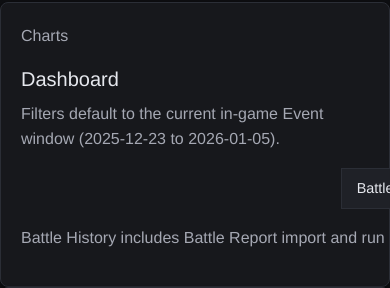
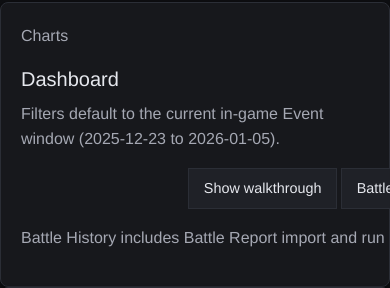
Before and after one commit to mahbam42/theTowerStats, a Django app: page /charts/ in a window 390 px wide; the page is wider, and only the part inside the window is pictured. Shown: the part 200-488 px from the top of that part. Run offline with Django 4.2, Linux system fonts and the light colour scheme; the visitor is signed in with stand-in values (Sample User, id 1); data comes from the database, SQL or seed files in the repository; data that the repository does not hold is empty; parts of the project's set-up code (start-up, migrations or seed data) failed here and were passed over; some libraries are stand-ins or nearby versions.

Commit message:
feat: add charts guided walkthrough

```diff
--- a/core/static/core/app.js
+++ b/core/static/core/app.js
@@ -380,6 +380,280 @@
     window.openBattleReportModal = openForRun;
   }
 
+  function initializeGuidedWalkthrough() {
+    const container = document.getElementById("guided-walkthrough");
+    if (!container) return;
+
+    const trigger = document.getElementById("walkthrough-trigger");
+    const overlay = container.querySelector(".walkthrough-overlay");
+    const panel = container.querySelector(".walkthrough-panel");
+    const progressEl = document.getElementById("walkthrough-progress");
+    const titleEl = document.getElementById("walkthrough-title");
+    const bodyEl = document.getElementById("walkthrough-body");
+    const linkEl = document.getElementById("walkthrough-link");
+    const backBtn = document.getElementById("walkthrough-back");
+    const nextBtn = document.getElementById("walkthrough-next");
+    const skipBtn = document.getElementById("walkthrough-skip");
+    const dismissBtn = document.getElementById("walkthrough-dismiss");
+
+    if (!trigger || !overlay || !panel || !progressEl || !titleEl || !bodyEl || !linkEl || !backBtn || !nextBtn || !skipBtn || !dismissBtn) {
+      return;
+    }
+
+    const walkthroughEnabled = container.dataset.walkthroughEnabled === "true";
+    const demoMode = container.dataset.demoMode === "true";
+    const changelogUrl = container.dataset.changelogUrl || "";
+    const dismissedKey = "tts_walkthrough_dismissed";
+    const completedKey = "tts_walkthrough_completed_at";
+
+    const steps = [
+      {
+        id: "charts-header",
+        title: "Charts dashboard",
+        body: "This dashboard shows how your runs change over time using your selected filters.",
+        target: "[data-walkthrough-target='charts-header']",
+      },
+      {
+        id: "context-menu",
+        title: "More options",
+        body: "More options lets you refine chart scope, grouping, and filters for focused views.",
+        target: "[data-walkthrough-target='context-menu']",
+        openDetails: "#charts-more-options",
+      },
+      {
+        id: "demo-nav",
+        title: "Demo windows",
+        body: "These buttons switch between early, mid, and late demo windows so you can compare sample runs.",
+        target: "[data-walkthrough-target='demo-nav']",
+        requiresDemo: true,
+      },
+      {
+        id: "top-nav",
+        title: "Top navigation",
+        body: "Use the top navigation to move between Battle History, Goals, and collection dashboards.",
+        target: "[data-walkthrough-target='top-nav']",
+      },
+      {
+        id: "docs-link",
+        title: "Changelog",
+        body: "View the Changelog to see what changed in recent updates.",
+        target: "[data-walkthrough-target='docs-link']",
+        linkUrl: changelogUrl,
+        linkLabel: "Open Changelog",
+      },
+    ];
+
+    const activeSteps = steps.filter((step) => {
+      if (step.requiresDemo && !demoMode) return false;
+      return Boolean(document.querySelector(step.target));
+    });
+
+    if (!walkthroughEnabled || activeSteps.length === 0) {
+      trigger.hidden = true;
+      return;
+    }
+
+    function readStorageFlag(key) {
+      try {
+        return window.localStorage.getItem(key) === "true";
+      } catch (_err) {
+        return false;
+      }
+    }
+
+    function writeStorageFlag(key, value) {
+      try {
+        window.localStorage.setItem(key, value ? "true" : "false");
+      } catch (_err) {
+        return;
+      }
+    }
+
+    function writeStorageValue(key, value) {
+      try {
+        window.localStorage.setItem(key, value);
+      } catch (_err) {
+        return;
+      }
+    }
+
+    if (readStorageFlag(dismissedKey)) {
+      trigger.hidden = true;
+      return;
+    }
+
+    trigger.hidden = false;
+
+    const state = {
+      index: 0,
+      steps: activeSteps,
+      activeTarget: null,
+      openDetails: null,
+    };
+
+    function clearHighlight() {
+      if (state.activeTarget) {
+        state.activeTarget.classList.remove("walkthrough-target");
+      }
+      state.activeTarget = null;
+    }
+
+    function restoreDetails() {
+      if (!state.openDetails) return;
+      if (!state.openDetails.wasOpen) {
+        state.openDetails.node.removeAttribute("open");
+      }
+      state.openDetails = null;
+    }
+
+    function setActiveTarget(target) {
+      clearHighlight();
+      state.activeTarget = target;
+      if (state.activeTarget) {
+        state.activeTarget.classList.add("walkthrough-target");
+      }
+    }
+
+    function positionPanel(target) {
+      const margin = 12;
+      const rect = target.getBoundingClientRect();
+      const panelRect = panel.getBoundingClientRect();
+      const viewportWidth = window.innerWidth;
+      const viewportHeight = window.innerHeight;
+      const spaces = {
+        top: rect.top - margin,
+        bottom: viewportHeight - rect.bottom - margin,
+        left: rect.left - margin,
+        right: viewportWidth - rect.right - margin,
+      };
+      const candidates = [
+        {
+          name: "right",
+          fits: spaces.right >= panelRect.width,
+          top: rect.top + (rect.height - panelRect.height) / 2,
+          left: rect.right + margin,
+        },
+        {
+          name: "left",
+          fits: spaces.left >= panelRect.width,
+          top: rect.top + (rect.height - panelRect.height) / 2,
+          left: rect.left - panelRect.width - margin,
+        },
+        {
+          name: "bottom",
+          fits: spaces.bottom >= panelRect.height,
+          top: rect.bottom + margin,
+          left: rect.left + (rect.width - panelRect.width) / 2,
+        },
+        {
+          name: "top",
+          fits: spaces.top >= panelRect.height,
+          top: rect.top - panelRect.height - margin,
+          left: rect.left + (rect.width - panelRect.width) / 2,
+        },
+      ];
+      const ordered = candidates.sort((a, b) => Number(b.fits) - Number(a.fits));
+      const choice = ordered.find((item) => item.fits) || ordered[0];
+
+      let top = choice.top;
+      let left = choice.left;
+      if (top + panelRect.height > viewportHeight - margin) {
+        top = viewportHeight - panelRect.height - margin;
+      }
+      if (top < margin) top = margin;
+      if (left + panelRect.width > viewportWidth - margin) {
+        left = viewportWidth - panelRect.width - margin;
+      }
+      if (left < margin) left = margin;
+      panel.style.top = `${Math.round(top)}px`;
+      panel.style.left = `${Math.round(left)}px`;
+    }
+
+    function updateNavigation() {
+      backBtn.disabled = state.index <= 0;
+      nextBtn.textContent = state.index >= state.steps.length - 1 ? "Finish" : "Next";
+      progressEl.textContent = `Step ${state.index + 1} of ${state.steps.length}`;
+    }
+
+    function showStep(index) {
+      const step = state.steps[index];
+      if (!step) return;
+      state.index = index;
+
+      restoreDetails();
+      const target = document.querySelector(step.target);
+      if (!target) return;
+
+      if (step.openDetails) {
+        const details = document.querySelector(step.openDetails);
+        if (details) {
+          const wasOpen = details.hasAttribute("open");
+          details.setAttribute("open", "");
+          state.openDetails = { node: details, wasOpen };
+        }
+      }
+
+      target.scrollIntoView({ behavior: "smooth", block: "center" });
+      setActiveTarget(target);
+      titleEl.textContent = step.title;
+      bodyEl.textContent = step.body;
+
+      if (step.linkUrl) {
+        linkEl.href = step.linkUrl;
+        linkEl.textContent = step.linkLabel || "Open";
+        linkEl.hidden = false;
+      } else {
+        linkEl.hidden = true;
+      }
+
+      updateNavigation();
+      window.requestAnimationFrame(() => positionPanel(target));
+    }
+
+    function openWalkthrough() {
+      container.classList.add("is-active");
+      container.setAttribute("aria-hidden", "false");
+      showStep(0);
+    }
+
+    function closeWalkthrough() {
+      container.classList.remove("is-active");
+      container.setAttribute("aria-hidden", "true");
+      clearHighlight();
+      restoreDetails();
+    }
+
+    trigger.addEventListener("click", openWalkthrough);
+    overlay.addEventListener("click", closeWalkthrough);
+
+    backBtn.addEventListener("click", () => {
+      if (state.index <= 0) return;
+      showStep(state.index - 1);
+    });
+
+    nextBtn.addEventListener("click", () => {
+      if (state.index >= state.steps.length - 1) {
+        writeStorageValue(completedKey, new Date().toISOString());
+        closeWalkthrough();
+        return;
+      }
+      showStep(state.index + 1);
+    });
+
+    skipBtn.addEventListener("click", closeWalkthrough);
+
+    dismissBtn.addEventListener("click", () => {
+      writeStorageFlag(dismissedKey, true);
+      closeWalkthrough();
+      trigger.hidden = true;
+    });
+
+    window.addEventListener("resize", () => {
+      if (!state.activeTarget || !container.classList.contains("is-active")) return;
+      positionPanel(state.activeTarget);
+    });
+  }
+
   if (document.readyState === "loading") {
     document.addEventListener(
       "DOMContentLoaded",
@@ -387,6 +661,7 @@
         initializeFoundation();
         initializeGlobalSearch();
         initializeBattleReportModal();
+        initializeGuidedWalkthrough();
       },
       { once: true }
     );
@@ -396,4 +671,5 @@
   initializeFoundation();
   initializeGlobalSearch();
   initializeBattleReportModal();
+  initializeGuidedWalkthrough();
 })();
--- a/core/templates/core/base.html
+++ b/core/templates/core/base.html
@@ -21,7 +21,7 @@
     {% block head %}{% endblock %}
   </head>
   <body>
-    <div class="top-bar" role="banner">
+    <div class="top-bar" role="banner" data-walkthrough-target="top-nav">
       <div class="top-bar-left">
         <ul class="dropdown menu" data-dropdown-menu>
           <li class="menu-text">theTowerStats</li>
@@ -55,7 +55,11 @@
       </div>
       <div class="top-bar-right">
         <ul class="dropdown menu" data-dropdown-menu>
-          <li><a href="https://mahbam42.github.io/theTowerStats/" target="_blank" rel="noopener noreferrer">Docs</a></li>
+          <li>
+            <a href="https://mahbam42.github.io/theTowerStats/" target="_blank" rel="noopener noreferrer" data-walkthrough-target="docs-link">
+              Docs
+            </a>
+          </li>
           {% if user.is_authenticated and user.is_staff or user.is_authenticated and user.is_superuser %}
             <li><a href="/admin/" target="_blank" rel="noreferrer">Admin</a></li>
           {% endif %}
--- a/core/templates/core/dashboard.html
+++ b/core/templates/core/dashboard.html
@@ -8,7 +8,7 @@
 {% block content %}
   <div class="grid-x grid-margin-x">
     <div class="cell">
-      <div class="card-shell">
+      <div class="card-shell" data-walkthrough-target="charts-header">
         <div class="grid-x grid-margin-x align-middle">
           <div class="cell auto">
             <p class="muted margin-0">Charts</p>
@@ -18,6 +18,9 @@
             </p>
           </div>
           <div class="cell shrink text-right">
+            <button class="button secondary" type="button" id="walkthrough-trigger" data-walkthrough-trigger hidden>
+              Show walkthrough
+            </button>
             <a class="button secondary" href="{% url 'core:battle_history' %}">Battle History</a>
             <p class="muted text-right margin-0">Battle History includes Battle Report import and run browsing.</p>
           </div>
@@ -79,7 +82,7 @@
 
         <div class="grid-x grid-margin-x align-middle margin-top-1">
           <div class="cell shrink">
-            <div class="button-group">
+            <div class="button-group" data-walkthrough-target="demo-nav">
               <button class="button secondary" type="submit" name="event_shift" value="-1">Previous</button>
               <button class="button secondary" type="submit" name="event_shift" value="1">Next</button>
               <button class="button secondary" type="submit" name="event_shift" value="all">All</button>
@@ -105,8 +108,8 @@
           </div>
         </div>
 
-        <details class="margin-top-1">
-          <summary>More options</summary>
+        <details class="margin-top-1" id="charts-more-options">
+          <summary data-walkthrough-target="context-menu">More options</summary>
           <div class="grid-x grid-margin-x margin-top-1">
             <div class="cell medium-6">
               <label>Charts
@@ -499,6 +502,28 @@
           </details>
         </div>
       {% endif %}
+    </div>
+  </div>
+
+  <div
+    id="guided-walkthrough"
+    data-walkthrough-enabled="{{ walkthrough_enabled|yesno:'true,false' }}"
+    data-demo-mode="{{ demo_mode|yesno:'true,false' }}"
+    data-changelog-url="{{ walkthrough_changelog_url }}"
+    aria-hidden="true"
+  >
+    <div class="walkthrough-overlay" role="presentation"></div>
+    <div class="walkthrough-panel" role="dialog" aria-modal="true" aria-labelledby="walkthrough-title">
+      <p class="walkthrough-progress" id="walkthrough-progress"></p>
+      <h4 class="margin-top-0" id="walkthrough-title"></h4>
+      <p class="walkthrough-body" id="walkthrough-body"></p>
+      <a class="button tiny secondary walkthrough-link" id="walkthrough-link" href="#" target="_blank" rel="noopener noreferrer" hidden>Open Changelog</a>
+      <div class="button-group margin-top-1">
+        <button class="button tiny secondary" type="button" id="walkthrough-back">Back</button>
+        <button class="button tiny" type="button" id="walkthrough-next">Next</button>
+        <button class="button tiny secondary" type="button" id="walkthrough-skip">Skip</button>
+        <button class="button tiny secondary" type="button" id="walkthrough-dismiss">Don't show again</button>
+      </div>
     </div>
   </div>
 {% endblock %}
--- a/core/views.py
+++ b/core/views.py
@@ -117,12 +117,15 @@ from player_state.models import (
     PlayerUltimateWeaponParameter,
     Preset,
 )
-from core.services import ingest_battle_report
 from core.tournament import is_tournament, tournament_bracket
 from core.search import build_search_items
 from core.uw_sync import build_uw_sync_payload
 from core.uw_usage import count_observed_uw_runs
 from core.redirects import safe_redirect
+from core.services import ingest_battle_report
+
+WALKTHROUGH_FIRST_LOGIN_SESSION_KEY = "tts_walkthrough_first_login"
+WALKTHROUGH_CHANGELOG_URL = "https://github.com/mahbam42/theTowerStats/blob/main/CHANGELOG.md"
 
 
 def _request_player(request: HttpRequest) -> Player:
@@ -245,6 +248,7 @@ def login_view(request: HttpRequest) -> HttpResponse:
                         },
                     )
                 user = signup_form.save()
+                request.session[WALKTHROUGH_FIRST_LOGIN_SESSION_KEY] = True
                 auth_login(request, user)
                 return safe_redirect(
                     request,
@@ -254,7 +258,12 @@ def login_view(request: HttpRequest) -> HttpResponse:
         else:
             login_form = AuthenticationForm(request, data=request.POST)
             if login_form.is_valid():
-                auth_login(request, login_form.get_user())
+                user = login_form.get_user()
+                if user.last_login is None:
+                    request.session[WALKTHROUGH_FIRST_LOGIN_SESSION_KEY] = True
+                else:
+                    request.session.pop(WALKTHROUGH_FIRST_LOGIN_SESSION_KEY, None)
+                auth_login(request, user)
                 return safe_redirect(
                     request,
                     candidates=[request.POST.get("next"), request.GET.get("next")],
@@ -277,6 +286,8 @@ def dashboard(request: HttpRequest) -> HttpResponse:
     """Render the Charts dashboard driven by ChartConfig definitions."""
 
     player = _request_player(request)
+    walkthrough_first_login = bool(request.session.pop(WALKTHROUGH_FIRST_LOGIN_SESSION_KEY, False))
+    walkthrough_enabled = demo_mode_enabled(request) or walkthrough_first_login
     if request.method == "POST" and demo_mode_enabled(request):
         return _reject_demo_write(request)
 
@@ -772,6 +783,8 @@ def dashboard(request: HttpRequest) -> HttpResponse:
         "why_panel": why_panel,
         "event_window_start": chart_form.cleaned_data.get("start_date"),
         "event_window_end": chart_form.cleaned_data.get("end_date"),
+        "walkthrough_enabled": walkthrough_enabled,
+        "walkthrough_changelog_url": WALKTHROUGH_CHANGELOG_URL,
     }
     return render(request, "core/dashboard.html", context)
 
```
Also changed, not shown: core/static/core/app.css (+64 -0 lines), docs/charts.md (+8 -4 lines), docs/development.md (+2 -0 lines), tests/test_dashboard_view.py (+18 -0 lines), 1 other file.
